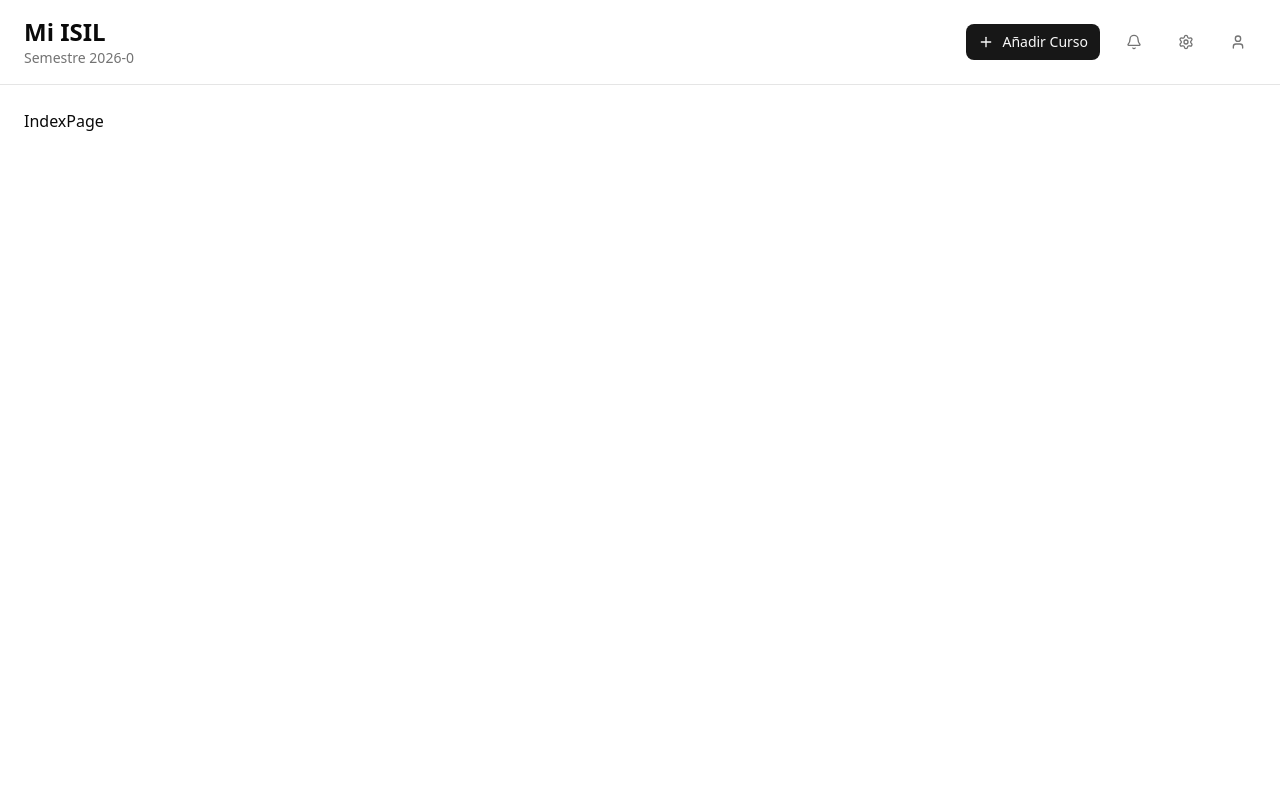
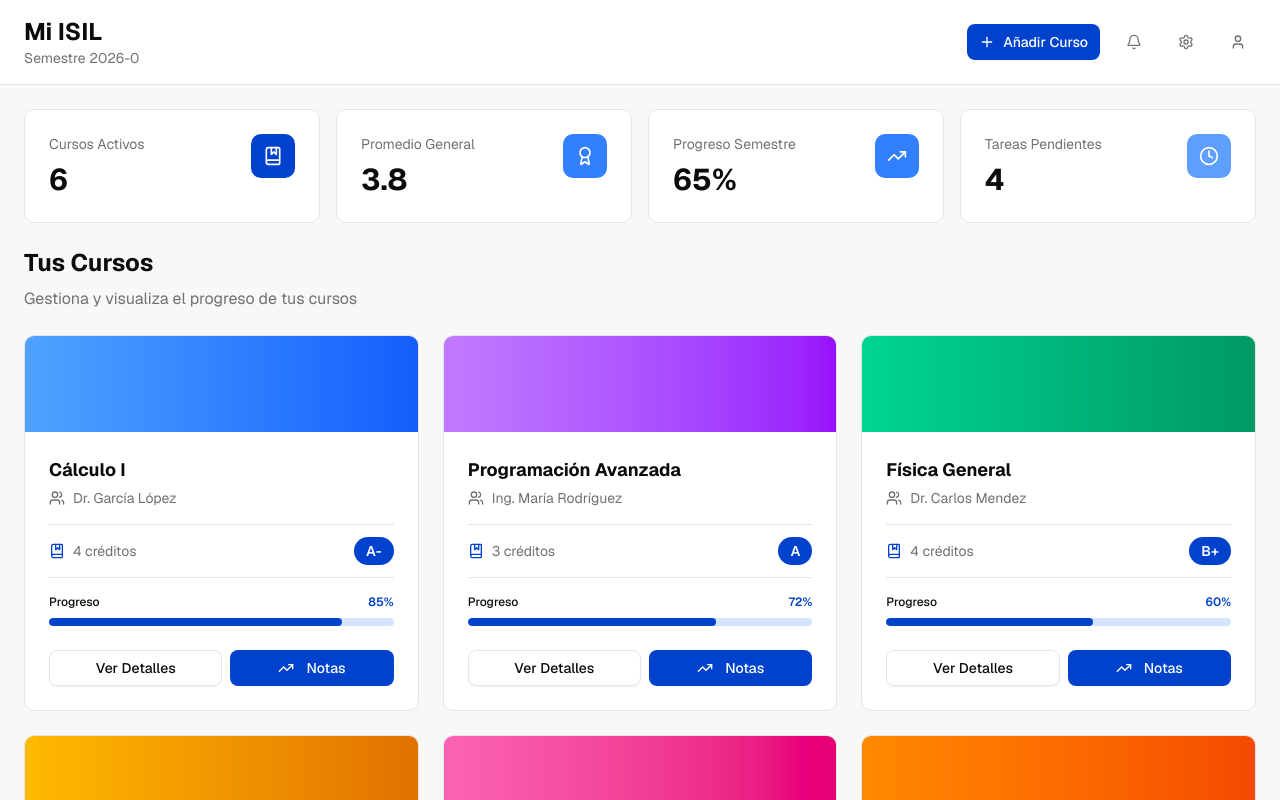
Before and after one commit to Alejandro1709/my-courses, a React (Vite) app: page / in a window 1280 px wide. Built offline with nearby package versions, Linux system fonts and the light colour scheme.

Commit message:
Add: base app ui

```diff
--- a/index.html
+++ b/index.html
@@ -4,6 +4,12 @@
     <meta charset="UTF-8" />
     <link rel="icon" type="image/svg+xml" href="/vite.svg" />
     <meta name="viewport" content="width=device-width, initial-scale=1.0" />
+    <link rel="preconnect" href="https://fonts.googleapis.com" />
+    <link rel="preconnect" href="https://fonts.gstatic.com" crossorigin />
+    <link
+      href="https://fonts.googleapis.com/css2?family=Geist+Mono:wght@100..900&family=Geist:wght@100..900&display=swap"
+      rel="stylesheet"
+    />
     <title>MyCourses</title>
   </head>
   <body>
--- /dev/null
+++ b/src/components/courses/CourseCard.tsx
@@ -0,0 +1,68 @@
+import { BookMarked, TrendingUp, Users } from "lucide-react";
+import { Button } from "../ui/button";
+
+function CourseCard({ course }) {
+  return (
+    <div className="bg-card border border-border rounded-lg overflow-hidden hover:shadow-lg transition-all duration-300 hover:border-primary">
+      {/* Header Gradient */}
+      <div className={`bg-linear-to-r ${course.color} h-24`} />
+
+      {/* Content */}
+      <div className="p-6 space-y-4">
+        <div>
+          <h3 className="text-lg font-bold text-foreground mb-1">
+            {course.name}
+          </h3>
+          <p className="text-sm text-muted-foreground flex items-center gap-2">
+            <Users className="w-4 h-4" />
+            {course.professor}
+          </p>
+        </div>
+
+        {/* Grade and Credits */}
+        <div className="flex items-center justify-between py-3 border-y border-border">
+          <div className="flex items-center gap-2">
+            <BookMarked className="w-4 h-4 text-primary" />
+            <span className="text-sm text-muted-foreground">
+              {course.credits} créditos
+            </span>
+          </div>
+          <div className="bg-primary text-primary-foreground px-3 py-1 rounded-full text-sm font-semibold">
+            {course.grade}
+          </div>
+        </div>
+
+        {/* Progress Bar */}
+        <div>
+          <div className="flex items-center justify-between mb-2">
+            <span className="text-xs font-medium text-foreground">
+              Progreso
+            </span>
+            <span className="text-xs text-primary font-semibold">
+              {course.progress}%
+            </span>
+          </div>
+          <div className="w-full bg-secondary rounded-full h-2 overflow-hidden">
+            <div
+              className="bg-primary h-full rounded-full transition-all duration-500"
+              style={{ width: `${course.progress}%` }}
+            />
+          </div>
+        </div>
+
+        {/* Action Buttons */}
+        <div className="flex gap-2 pt-2">
+          <Button variant="outline" className="flex-1 text-sm bg-transparent">
+            Ver Detalles
+          </Button>
+          <Button className="flex-1 text-sm bg-primary hover:bg-primary/90">
+            <TrendingUp className="w-4 h-4 mr-1" />
+            Notas
+          </Button>
+        </div>
+      </div>
+    </div>
+  );
+}
+
+export default CourseCard;
--- a/src/index.css
+++ b/src/index.css
@@ -3,14 +3,80 @@
 
 @custom-variant dark (&:is(.dark *));
 
+:root {
+  --background: oklch(0.98 0 0);
+  --foreground: oklch(0.15 0 0);
+  --card: oklch(1 0 0);
+  --card-foreground: oklch(0.15 0 0);
+  --popover: oklch(1 0 0);
+  --popover-foreground: oklch(0.15 0 0);
+  --primary: oklch(0.45 0.22 262.5);
+  --primary-foreground: oklch(1 0 0);
+  --secondary: oklch(0.92 0.05 262.5);
+  --secondary-foreground: oklch(0.45 0.22 262.5);
+  --muted: oklch(0.92 0 0);
+  --muted-foreground: oklch(0.55 0 0);
+  --accent: oklch(0.65 0.25 262.5);
+  --accent-foreground: oklch(1 0 0);
+  --destructive: oklch(0.58 0.25 27.3);
+  --destructive-foreground: oklch(1 0 0);
+  --border: oklch(0.92 0 0);
+  --input: oklch(0.96 0 0);
+  --ring: oklch(0.45 0.22 262.5);
+  --chart-1: oklch(0.45 0.22 262.5);
+  --chart-2: oklch(0.65 0.25 262.5);
+  --chart-3: oklch(0.72 0.2 262.5);
+  --chart-4: oklch(0.55 0.18 262.5);
+  --chart-5: oklch(0.8 0.15 262.5);
+  --radius: 0.625rem;
+  --sidebar: oklch(0.99 0 0);
+  --sidebar-foreground: oklch(0.15 0 0);
+  --sidebar-primary: oklch(0.45 0.22 262.5);
+  --sidebar-primary-foreground: oklch(1 0 0);
+  --sidebar-accent: oklch(0.92 0.05 262.5);
+  --sidebar-accent-foreground: oklch(0.45 0.22 262.5);
+  --sidebar-border: oklch(0.92 0 0);
+  --sidebar-ring: oklch(0.45 0.22 262.5);
+}
+
+.dark {
+  --background: oklch(0.12 0 0);
+  --foreground: oklch(0.95 0 0);
+  --card: oklch(0.16 0 0);
+  --card-foreground: oklch(0.95 0 0);
+  --popover: oklch(0.16 0 0);
+  --popover-foreground: oklch(0.95 0 0);
+  --primary: oklch(0.6 0.3 262.5);
+  --primary-foreground: oklch(0.12 0 0);
+  --secondary: oklch(0.25 0.02 262.5);
+  --secondary-foreground: oklch(0.95 0 0);
+  --muted: oklch(0.25 0 0);
+  --muted-foreground: oklch(0.7 0 0);
+  --accent: oklch(0.7 0.3 262.5);
+  --accent-foreground: oklch(0.12 0 0);
+  --destructive: oklch(0.4 0.15 25.7);
+  --destructive-foreground: oklch(0.95 0 0);
+  --border: oklch(0.25 0 0);
+  --input: oklch(0.2 0 0);
+  --ring: oklch(0.6 0.3 262.5);
+  --chart-1: oklch(0.6 0.3 262.5);
+  --chart-2: oklch(0.7 0.3 262.5);
+  --chart-3: oklch(0.75 0.25 262.5);
+  --chart-4: oklch(0.65 0.25 262.5);
+  --chart-5: oklch(0.8 0.2 262.5);
+  --sidebar: oklch(0.15 0 0);
+  --sidebar-foreground: oklch(0.95 0 0);
+  --sidebar-primary: oklch(0.6 0.3 262.5);
+  --sidebar-primary-foreground: oklch(0.12 0 0);
+  --sidebar-accent: oklch(0.25 0.02 262.5);
+  --sidebar-accent-foreground: oklch(0.95 0 0);
+  --sidebar-border: oklch(0.25 0 0);
+  --sidebar-ring: oklch(0.6 0.3 262.5);
+}
+
 @theme inline {
-  --radius-sm: calc(var(--radius) - 4px);
-  --radius-md: calc(var(--radius) - 2px);
-  --radius-lg: var(--radius);
-  --radius-xl: calc(var(--radius) + 4px);
-  --radius-2xl: calc(var(--radius) + 8px);
-  --radius-3xl: calc(var(--radius) + 12px);
-  --radius-4xl: calc(var(--radius) + 16px);
+  --font-sans: "Geist", "Geist Fallback";
+  --font-mono: "Geist Mono", "Geist Mono Fallback";
   --color-background: var(--background);
   --color-foreground: var(--foreground);
   --color-card: var(--card);
@@ -26,6 +92,7 @@
   --color-accent: var(--accent);
   --color-accent-foreground: var(--accent-foreground);
   --color-destructive: var(--destructive);
+  --color-destructive-foreground: var(--destructive-foreground);
   --color-border: var(--border);
   --color-input: var(--input);
   --color-ring: var(--ring);
@@ -34,6 +101,10 @@
   --color-chart-3: var(--chart-3);
   --color-chart-4: var(--chart-4);
   --color-chart-5: var(--chart-5);
+  --radius-sm: calc(var(--radius) - 4px);
+  --radius-md: calc(var(--radius) - 2px);
+  --radius-lg: var(--radius);
+  --radius-xl: calc(var(--radius) + 4px);
   --color-sidebar: var(--sidebar);
   --color-sidebar-foreground: var(--sidebar-foreground);
   --color-sidebar-primary: var(--sidebar-primary);
@@ -44,75 +115,6 @@
   --color-sidebar-ring: var(--sidebar-ring);
 }
 
-:root {
-  --radius: 0.625rem;
-  --background: oklch(1 0 0);
-  --foreground: oklch(0.145 0 0);
-  --card: oklch(1 0 0);
-  --card-foreground: oklch(0.145 0 0);
-  --popover: oklch(1 0 0);
-  --popover-foreground: oklch(0.145 0 0);
-  --primary: oklch(0.205 0 0);
-  --primary-foreground: oklch(0.985 0 0);
-  --secondary: oklch(0.97 0 0);
-  --secondary-foreground: oklch(0.205 0 0);
-  --muted: oklch(0.97 0 0);
-  --muted-foreground: oklch(0.556 0 0);
-  --accent: oklch(0.97 0 0);
-  --accent-foreground: oklch(0.205 0 0);
-  --destructive: oklch(0.577 0.245 27.325);
-  --border: oklch(0.922 0 0);
-  --input: oklch(0.922 0 0);
-  --ring: oklch(0.708 0 0);
-  --chart-1: oklch(0.646 0.222 41.116);
-  --chart-2: oklch(0.6 0.118 184.704);
-  --chart-3: oklch(0.398 0.07 227.392);
-  --chart-4: oklch(0.828 0.189 84.429);
-  --chart-5: oklch(0.769 0.188 70.08);
-  --sidebar: oklch(0.985 0 0);
-  --sidebar-foreground: oklch(0.145 0 0);
-  --sidebar-primary: oklch(0.205 0 0);
-  --sidebar-primary-foreground: oklch(0.985 0 0);
-  --sidebar-accent: oklch(0.97 0 0);
-  --sidebar-accent-foreground: oklch(0.205 0 0);
-  --sidebar-border: oklch(0.922 0 0);
-  --sidebar-ring: oklch(0.708 0 0);
-}
-
-.dark {
-  --background: oklch(0.145 0 0);
-  --foreground: oklch(0.985 0 0);
-  --card: oklch(0.205 0 0);
-  --card-foreground: oklch(0.985 0 0);
-  --popover: oklch(0.205 0 0);
-  --popover-foreground: oklch(0.985 0 0);
-  --primary: oklch(0.922 0 0);
-  --primary-foreground: oklch(0.205 0 0);
-  --secondary: oklch(0.269 0 0);
-  --secondary-foreground: oklch(0.985 0 0);
-  --muted: oklch(0.269 0 0);
-  --muted-foreground: oklch(0.708 0 0);
-  --accent: oklch(0.269 0 0);
-  --accent-foreground: oklch(0.985 0 0);
-  --destructive: oklch(0.704 0.191 22.216);
-  --border: oklch(1 0 0 / 10%);
-  --input: oklch(1 0 0 / 15%);
-  --ring: oklch(0.556 0 0);
-  --chart-1: oklch(0.488 0.243 264.376);
-  --chart-2: oklch(0.696 0.17 162.48);
-  --chart-3: oklch(0.769 0.188 70.08);
-  --chart-4: oklch(0.627 0.265 303.9);
-  --chart-5: oklch(0.645 0.246 16.439);
-  --sidebar: oklch(0.205 0 0);
-  --sidebar-foreground: oklch(0.985 0 0);
-  --sidebar-primary: oklch(0.488 0.243 264.376);
-  --sidebar-primary-foreground: oklch(0.985 0 0);
-  --sidebar-accent: oklch(0.269 0 0);
-  --sidebar-accent-foreground: oklch(0.985 0 0);
-  --sidebar-border: oklch(1 0 0 / 10%);
-  --sidebar-ring: oklch(0.556 0 0);
-}
-
 @layer base {
   * {
     @apply border-border outline-ring/50;
--- a/src/pages/IndexPage.tsx
+++ b/src/pages/IndexPage.tsx
@@ -1,5 +1,139 @@
+import CourseCard from "@/components/courses/CourseCard";
+import { TrendingUp, Award, BookMarked, Clock } from "lucide-react";
+
 function IndexPage() {
-  return <div>IndexPage</div>;
+  const stats = [
+    {
+      icon: BookMarked,
+      label: "Cursos Activos",
+      value: "6",
+      color: "bg-primary",
+    },
+    {
+      icon: Award,
+      label: "Promedio General",
+      value: "3.8",
+      color: "bg-accent",
+    },
+    {
+      icon: TrendingUp,
+      label: "Progreso Semestre",
+      value: "65%",
+      color: "bg-chart-2",
+    },
+    {
+      icon: Clock,
+      label: "Tareas Pendientes",
+      value: "4",
+      color: "bg-chart-3",
+    },
+  ];
+
+  const courses = [
+    {
+      id: 1,
+      name: "Cálculo I",
+      professor: "Dr. García López",
+      credits: 4,
+      progress: 85,
+      grade: "A-",
+      color: "from-blue-400 to-blue-600",
+    },
+    {
+      id: 2,
+      name: "Programación Avanzada",
+      professor: "Ing. María Rodríguez",
+      credits: 3,
+      progress: 72,
+      grade: "A",
+      color: "from-purple-400 to-purple-600",
+    },
+    {
+      id: 3,
+      name: "Física General",
+      professor: "Dr. Carlos Mendez",
+      credits: 4,
+      progress: 60,
+      grade: "B+",
+      color: "from-emerald-400 to-emerald-600",
+    },
+    {
+      id: 4,
+      name: "Inglés Técnico",
+      professor: "Prof. Jennifer Smith",
+      credits: 3,
+      progress: 92,
+      grade: "A+",
+      color: "from-amber-400 to-amber-600",
+    },
+    {
+      id: 5,
+      name: "Álgebra Lineal",
+      professor: "Dr. Roberto Silva",
+      credits: 3,
+      progress: 78,
+      grade: "A-",
+      color: "from-pink-400 to-pink-600",
+    },
+    {
+      id: 6,
+      name: "Química Orgánica",
+      professor: "Dra. Ana García",
+      credits: 4,
+      progress: 55,
+      grade: "B",
+      color: "from-orange-400 to-orange-600",
+    },
+  ];
+
+  return (
+    <>
+      <section className="grid grid-cols-1 md:grid-cols-2 lg:grid-cols-4 gap-4">
+        {stats.map((stat, index) => {
+          const Icon = stat.icon;
+          return (
+            <div
+              key={index}
+              className="bg-card border border-border rounded-lg p-6"
+            >
+              <div className="flex items-start justify-between">
+                <div>
+                  <p className="text-sm text-muted-foreground mb-2">
+                    {stat.label}
+                  </p>
+                  <p className="text-3xl font-bold text-foreground">
+                    {stat.value}
+                  </p>
+                </div>
+                <div className={`${stat.color} p-3 rounded-lg`}>
+                  <Icon className="w-5 h-5 text-white" />
+                </div>
+              </div>
+            </div>
+          );
+        })}
+      </section>
+
+      <section>
+        <div className="flex flex-col">
+          <div className="mb-6">
+            <h2 className="text-2xl font-bold text-foreground mb-2">
+              Tus Cursos
+            </h2>
+            <p className="text-muted-foreground">
+              Gestiona y visualiza el progreso de tus cursos
+            </p>
+          </div>
+
+          <div className="grid grid-cols-1 md:grid-cols-2 lg:grid-cols-3 gap-6">
+            {courses.map((course) => (
+              <CourseCard key={course.id} course={course} />
+            ))}
+          </div>
+        </div>
+      </section>
+    </>
+  );
 }
 
 export default IndexPage;
```
